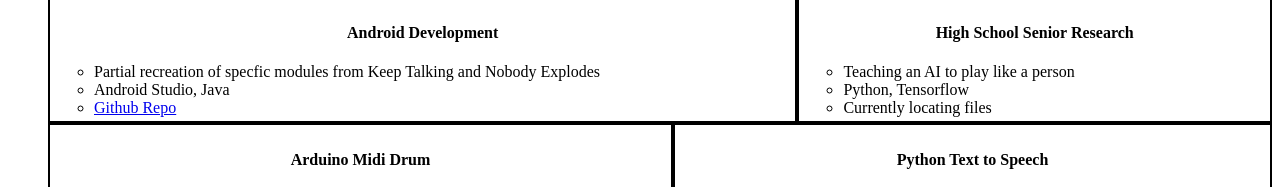
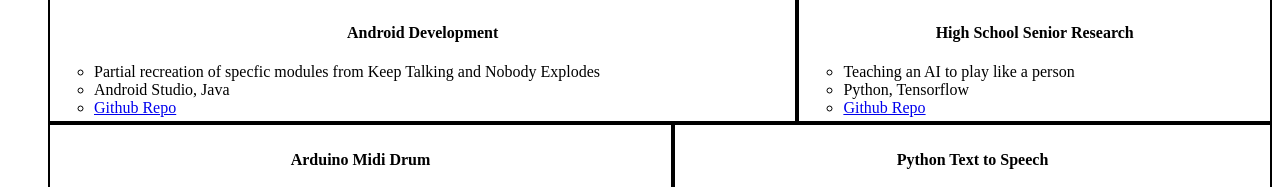
Before and after one commit to MistOfJudgement/MistOfJudgement.github.io, a plain HTML site: page index.html in a window 1280 px wide. Shown: the part 1237-1424 px from the top of the page. Drawn offline with Linux system fonts and the light colour scheme.

Commit message:
Added link to research repo

```diff
--- a/index.html
+++ b/index.html
@@ -97,7 +97,7 @@
         <ul>
           <li>Teaching an AI to play like a person</li>
           <li>Python, Tensorflow</li>
-          <li>Currently locating files</li>
+          <li><a href="https://github.com/MistOfJudgement/SeniorResearch">Github Repo</a></li>
         </ul>
       </li>
       <li>
```
